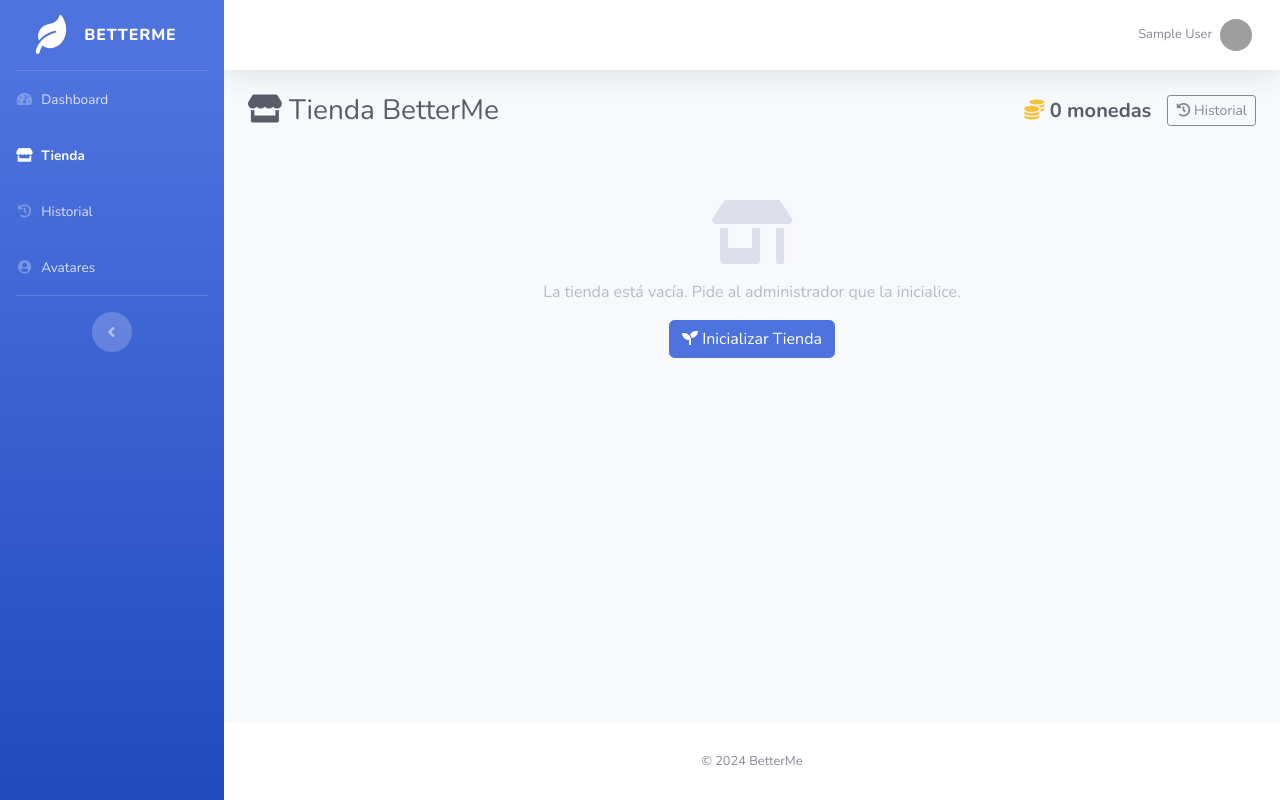
After one commit to Tavolistar/BetterMe, a Flask app: page /shop in a window 1280 px wide. The commit adds this page. Run offline with Flask 3, Linux system fonts and the light colour scheme; the visitor is signed in with stand-in values (Sample User, id 1); data that the repository does not hold is empty; some libraries are stand-ins or nearby versions; grey boxes are pictures that could not be loaded.

Commit message:
feat: Sistema de monedas completo (MO-01 a MO-06)

```diff
--- a/app.py
+++ b/app.py
@@ -1,12 +1,12 @@
 from flask import Flask, render_template, request, redirect, url_for, session, flash, jsonify
-from datetime import date, timedelta
+from datetime import date, timedelta, datetime
 from functools import wraps
 import os
 import secrets
 from dotenv import load_dotenv
 from flask_mail import Mail, Message
 
-from models import db, User, Task, Habit, UserHabit, UserProgress, HabitLog
+from models import db, User, Task, Habit, UserHabit, UserProgress, HabitLog, ShopItem, CoinTransaction, UserPurchase
 
 # Cargar variables de entorno
 load_dotenv()
@@ -590,6 +590,7 @@ def api_habit_stats():
 @app.route("/toggle_habit/<int:habit_id>")
 @login_required
 def toggle_habit(habit_id):
+    """MO-02/MO-03: Marcar/desmarcar hábito. +10 al completar, -5 al desmarcar."""
     user_id = session['user_id']
 
     # Buscar o crear el UserHabit para este usuario y hábito
@@ -599,6 +600,8 @@ def toggle_habit(habit_id):
         db.session.add(uh)
         db.session.flush()
 
+    # Guardar estado anterior para saber si completó o desmarcó
+    was_completed = uh.completed
     uh.completed = not uh.completed
     uh.completed_date = date.today() if uh.completed else None
 
@@ -606,11 +609,26 @@ def toggle_habit(habit_id):
     progress = UserProgress.query.filter_by(user_id=user_id).first()
     if progress:
         progress.update_streak()
-        if uh.completed:
-            progress.coins += habit.coins
-        else:
-            progress.coins = max(0, progress.coins - (habit.coins // 2))
-        db.session.commit()
+        if uh.completed and not was_completed:
+            # MO-02: +10 monedas por completar hábito
+            progress.coins += 10
+            # Registrar transacción positiva
+            tx = CoinTransaction(
+                user_id=user_id,
+                amount=10,
+                concept=f"✅ Hábito completado: {habit.name}"
+            )
+            db.session.add(tx)
+        elif not uh.completed and was_completed:
+            # MO-03: -5 monedas por desmarcar hábito
+            progress.coins = max(0, progress.coins - 5)
+            # Registrar transacción negativa
+            tx = CoinTransaction(
+                user_id=user_id,
+                amount=-5,
+                concept=f"❌ Hábito desmarcado: {habit.name}"
+            )
+            db.session.add(tx)
 
     # Registrar en HabitLog para el histórico
     today = date.today()
@@ -633,5 +651,113 @@ def toggle_habit(habit_id):
     return redirect(url_for('dashboard'))
 
 
+# ====== MO-05: HISTORIAL DE TRANSACCIONES ======
+@app.route("/coin_history")
+@login_required
+def coin_history():
+    """Muestra el historial de transacciones de monedas del usuario."""
+    user_id = session['user_id']
+    transactions = CoinTransaction.query.filter_by(user_id=user_id)\
+        .order_by(CoinTransaction.created_at.desc()).all()
+    progress = UserProgress.query.filter_by(user_id=user_id).first()
+    return render_template("coin_history.html",
+                           transactions=transactions,
+                           coins=progress.coins if progress else 0)
+
+
+# ====== MO-06: TIENDA ======
+@app.route("/shop")
+@login_required
+def shop():
+    """Tienda de BetterMe: compra avatares y productos con monedas."""
+    user_id = session['user_id']
+    progress = UserProgress.query.filter_by(user_id=user_id).first()
+    items = ShopItem.query.all()
+    # IDs de items que el usuario ya compró
+    purchased_ids = [p.item_id for p in UserPurchase.query.filter_by(user_id=user_id).all()]
+    return render_template("shop.html",
+                           items=items,
+                           coins=progress.coins if progress else 0,
+                           purchased_ids=purchased_ids)
+
+
+@app.route("/buy_item/<int:item_id>")
+@login_required
+def buy_item(item_id):
+    """Comprar un item de la tienda con monedas."""
+    user_id = session['user_id']
+    item = ShopItem.query.get_or_404(item_id)
+    progress = UserProgress.query.filter_by(user_id=user_id).first()
+
+    if not progress:
+        flash('Error al obtener tu progreso.', 'danger')
+        return redirect(url_for('shop'))
+
+    # Verificar si ya lo compró
+    existing = UserPurchase.query.filter_by(user_id=user_id, item_id=item_id).first()
+    if existing:
+        flash('Ya tienes este producto.', 'warning')
+        return redirect(url_for('shop'))
+
+    # Verificar si tiene suficientes monedas
+    if progress.coins < item.price:
+        flash(f'No tienes suficientes monedas. Necesitas {item.price} 🪙 y tienes {progress.coins}.', 'danger')
+        return redirect(url_for('shop'))
+
+    # Descontar monedas
+    progress.coins -= item.price
+
+    # Registrar compra
+    purchase = UserPurchase(user_id=user_id, item_id=item_id)
+    db.session.add(purchase)
+
+    # Registrar transacción
+    tx = CoinTransaction(
+        user_id=user_id,
+        amount=-item.price,
+        concept=f"🛒 Compra: {item.name}"
+    )
+    db.session.add(tx)
+
+    # Si es un avatar, actualizar el avatar del usuario
+    if item.category == 'avatar' and item.image:
+        user = User.query.get(user_id)
+        if user:
+            user.avatar = item.image
+
+    db.session.commit()
+    flash(f'🎉 ¡Has comprado {item.name} por {item.price} monedas!', 'success')
+    return redirect(url_for('shop'))
+
+
+# ====== SEMILLA DE PRODUCTOS PARA LA TIENDA ======
+@app.route("/seed_shop")
+def seed_shop():
+    """Poblar la tienda con productos iniciales (solo ejecutar una vez)."""
+    if ShopItem.query.count() > 0:
+        flash('La tienda ya tiene productos.', 'info')
+        return redirect(url_for('shop'))
+
+    products = [
+        ShopItem(name="Avatar Ninja", description="Un avatar con estilo ninja sigiloso.", price=50, category="avatar", image="avatar_ninja.png"),
+        ShopItem(name="Avatar Astronauta", description="Explora el espacio con este avatar.", price=80, category="avatar", image="avatar_astronauta.png"),
+        ShopItem(name="Avatar Vikingo", description="Un guerrero vikingo para tu perfil.", price=70, category="avatar", image="avatar_vikingo.png"),
+        ShopItem(name="Avatar Robot", description="Un avatar robótico de última generación.", price=100, category="avatar", image="avatar_robot.png"),
+        ShopItem(name="Avatar Mago", description="Poderes mágicos para tu personaje.", price=90, category="avatar", image="avatar_mago.png"),
+        ShopItem(name="Avatar Pirata", description="¡Al abordaje! Un avatar pirata.", price=60, category="avatar", image="avatar_pirata.png"),
+        ShopItem(name="Tema Oscuro", description="Activa el modo oscuro en tu dashboard.", price=120, category="theme", image=None),
+        ShopItem(name="Fondo Estelar", description="Fondo espacial para tu perfil.", price=40, category="background", image=None),
+        ShopItem(name="Ícono Especial", description="Un ícono exclusivo para tus hábitos.", price=30, category="icon", image=None),
+        ShopItem(name="Pack de Sonidos", description="Efectos de sonido al completar hábitos.", price=150, category="sound", image=None),
+    ]
+
+    for p in products:
+        db.session.add(p)
+    db.session.commit()
+
+    flash('🎉 ¡Tienda poblada con 10 productos!', 'success')
+    return redirect(url_for('shop'))
+
+
 if __name__ == "__main__":
     app.run(debug=True)
--- /dev/null
+++ b/templates/shop.html
@@ -0,0 +1,171 @@
+{% extends "base.html" %}
+
+{% block title %}BetterMe - Tienda{% endblock %}
+
+{% block page_content %}
+<div id="wrapper">
+
+    <!-- Sidebar -->
+    <ul class="navbar-nav bg-gradient-primary sidebar sidebar-dark accordion" id="accordionSidebar">
+        <a class="sidebar-brand d-flex align-items-center justify-content-center" href="{{ url_for('index') }}">
+            <div class="sidebar-brand-icon rotate-n-15">
+                <i class="fas fa-leaf"></i>
+            </div>
+            <div class="sidebar-brand-text mx-3">BetterMe</div>
+        </a>
+        <hr class="sidebar-divider my-0">
+        <li class="nav-item">
+            <a class="nav-link" href="{{ url_for('dashboard') }}">
+                <i class="fas fa-fw fa-tachometer-alt"></i>
+                <span>Dashboard</span>
+            </a>
+        </li>
+        <li class="nav-item active">
+            <a class="nav-link" href="{{ url_for('shop') }}">
+                <i class="fas fa-fw fa-store"></i>
+                <span>Tienda</span>
+            </a>
+        </li>
+        <li class="nav-item">
+            <a class="nav-link" href="{{ url_for('coin_history') }}">
+                <i class="fas fa-fw fa-history"></i>
+                <span>Historial</span>
+            </a>
+        </li>
+        <li class="nav-item">
+            <a class="nav-link" href="{{ url_for('avatars') }}">
+                <i class="fas fa-fw fa-user-circle"></i>
+                <span>Avatares</span>
+            </a>
+        </li>
+        <hr class="sidebar-divider d-none d-md-block">
+        <div class="text-center d-none d-md-inline">
+            <button class="rounded-circle border-0" id="sidebarToggle"></button>
+        </div>
+    </ul>
+    <!-- End of Sidebar -->
+
+    <!-- Content Wrapper -->
+    <div id="content-wrapper" class="d-flex flex-column">
+        <div id="content">
+            <!-- Topbar -->
+            <nav class="navbar navbar-expand navbar-light bg-white topbar mb-4 static-top shadow">
+                <button id="sidebarToggleTop" class="btn btn-link d-md-none rounded-circle mr-3">
+                    <i class="fa fa-bars"></i>
+                </button>
+                <ul class="navbar-nav ml-auto">
+                    <li class="nav-item dropdown no-arrow">
+                        <a class="nav-link dropdown-toggle" href="#" id="userDropdown" role="button"
+                           data-toggle="dropdown">
+                            <span class="mr-2 d-none d-lg-inline text-gray-600 small">{{ session.user_name }}</span>
+                            <img class="img-profile rounded-circle" src="{{ url_for('static', filename='img/' ~ session.user_avatar) if session.user_avatar else url_for('static', filename='img/undraw_profile.svg') }}">
+                        </a>
+                        <div class="dropdown-menu dropdown-menu-right shadow">
+                            <a class="dropdown-item" href="{{ url_for('index') }}">
+                                <i class="fas fa-home fa-sm fa-fw mr-2"></i> Inicio
+                            </a>
+                            <div class="dropdown-divider"></div>
+                            <a class="dropdown-item" href="{{ url_for('logout') }}">
+                                <i class="fas fa-sign-out-alt fa-sm fa-fw mr-2"></i> Cerrar Sesión
+                            </a>
+                        </div>
+                    </li>
+                </ul>
+            </nav>
+            <!-- End Topbar -->
+
+            <!-- Begin Page Content -->
+            <div class="container-fluid">
+
+                <!-- Page Heading -->
+                <div class="d-sm-flex align-items-center justify-content-between mb-4">
+                    <h1 class="h3 mb-0 text-gray-800">
+                        <i class="fas fa-store"></i> Tienda BetterMe
+                    </h1>
+                    <div class="d-flex align-items-center">
+                        <span class="h5 mb-0 mr-3 font-weight-bold text-gray-800">
+                            <i class="fas fa-coins text-warning"></i> {{ coins }} monedas
+                        </span>
+                        <a href="{{ url_for('coin_history') }}" class="btn btn-sm btn-outline-secondary">
+                            <i class="fas fa-history"></i> Historial
+                        </a>
+                    </div>
+                </div>
+
+                {% if not items %}
+                <div class="text-center py-5">
+                    <i class="fas fa-store-alt fa-4x text-gray-300 mb-3"></i>
+                    <p class="text-gray-500">La tienda está vacía. Pide al administrador que la inicialice.</p>
+                    <a href="{{ url_for('seed_shop') }}" class="btn btn-primary">
+                        <i class="fas fa-seedling"></i> Inicializar Tienda
+                    </a>
+                </div>
+                {% else %}
+
+                <!-- Products Grid -->
+                <div class="row">
+                    {% for item in items %}
+                    <div class="col-lg-4 col-md-6 mb-4">
+                        <div class="card shadow h-100 {% if item.id in purchased_ids %}border-success{% endif %}">
+                            <div class="card-body text-center py-4">
+                                <!-- Icono según categoría -->
+                                <div class="mb-3">
+                                    {% if item.category == 'avatar' %}
+                                        <i class="fas fa-user-circle fa-4x text-primary"></i>
+                                    {% elif item.category == 'theme' %}
+                                        <i class="fas fa-moon fa-4x text-dark"></i>
+                                    {% elif item.category == 'background' %}
+                                        <i class="fas fa-image fa-4x text-info"></i>
+                                    {% elif item.category == 'icon' %}
+                                        <i class="fas fa-star fa-4x text-warning"></i>
+                                    {% elif item.category == 'sound' %}
+                                        <i class="fas fa-music fa-4x text-danger"></i>
+                                    {% else %}
+                                        <i class="fas fa-gift fa-4x text-secondary"></i>
+                                    {% endif %}
+                                </div>
+
+                                <h5 class="card-title font-weight-bold">{{ item.name }}</h5>
+                                <p class="card-text text-muted small">{{ item.description or 'Sin descripción' }}</p>
+
+                                <div class="mt-3">
+                                    {% if item.id in purchased_ids %}
+                                        <span class="badge badge-success px-3 py-2">
+                                            <i class="fas fa-check"></i> Adquirido
+                                        </span>
+                                    {% else %}
+                                        <span class="badge badge-warning px-3 py-2 mb-2">
+                                            <i class="fas fa-coins"></i> {{ item.price }} monedas
+                                        </span>
+                                        <br>
+                                        <a href="{{ url_for('buy_item', item_id=item.id) }}"
+                                           class="btn btn-primary btn-sm mt-1"
+                                           onclick="return confirm('¿Comprar {{ item.name }} por {{ item.price }} monedas?')">
+                                            <i class="fas fa-shopping-cart"></i> Comprar
+                                        </a>
+                                    {% endif %}
+                                </div>
+                            </div>
+                        </div>
+                    </div>
+                    {% endfor %}
+                </div>
+                {% endif %}
+
+            </div>
+            <!-- /.container-fluid -->
+        </div>
+        <!-- End of Main Content -->
+
+        <!-- Footer -->
+        <footer class="sticky-footer bg-white">
+            <div class="container my-auto">
+                <div class="copyright text-center my-auto">
+                    <span>&copy; 2024 BetterMe</span>
+                </div>
+            </div>
+        </footer>
+    </div>
+    <!-- End of Content Wrapper -->
+</div>
+{% endblock %}
```
Also changed, not shown: models.py (+46 -1 lines), templates/coin_history.html (added, +175 -0 lines), templates/dashboard.html (+16 -0 lines).
